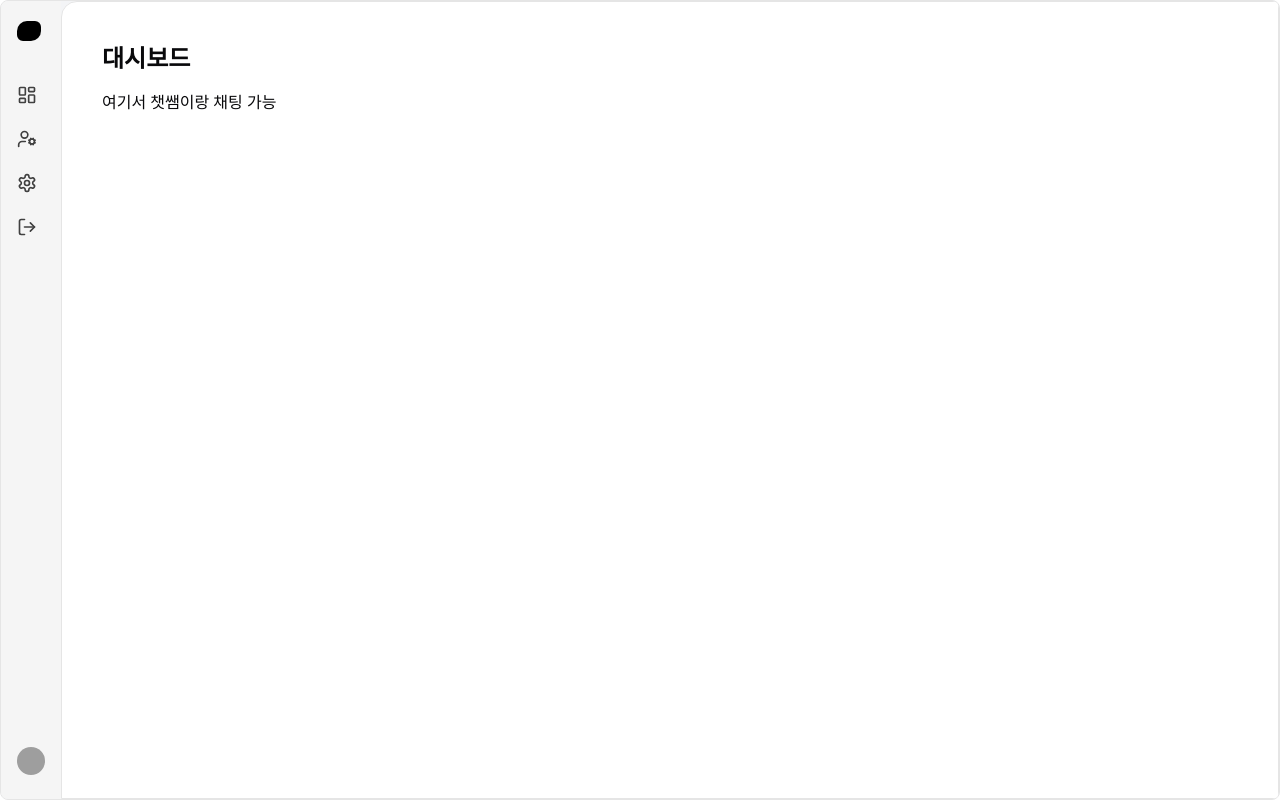
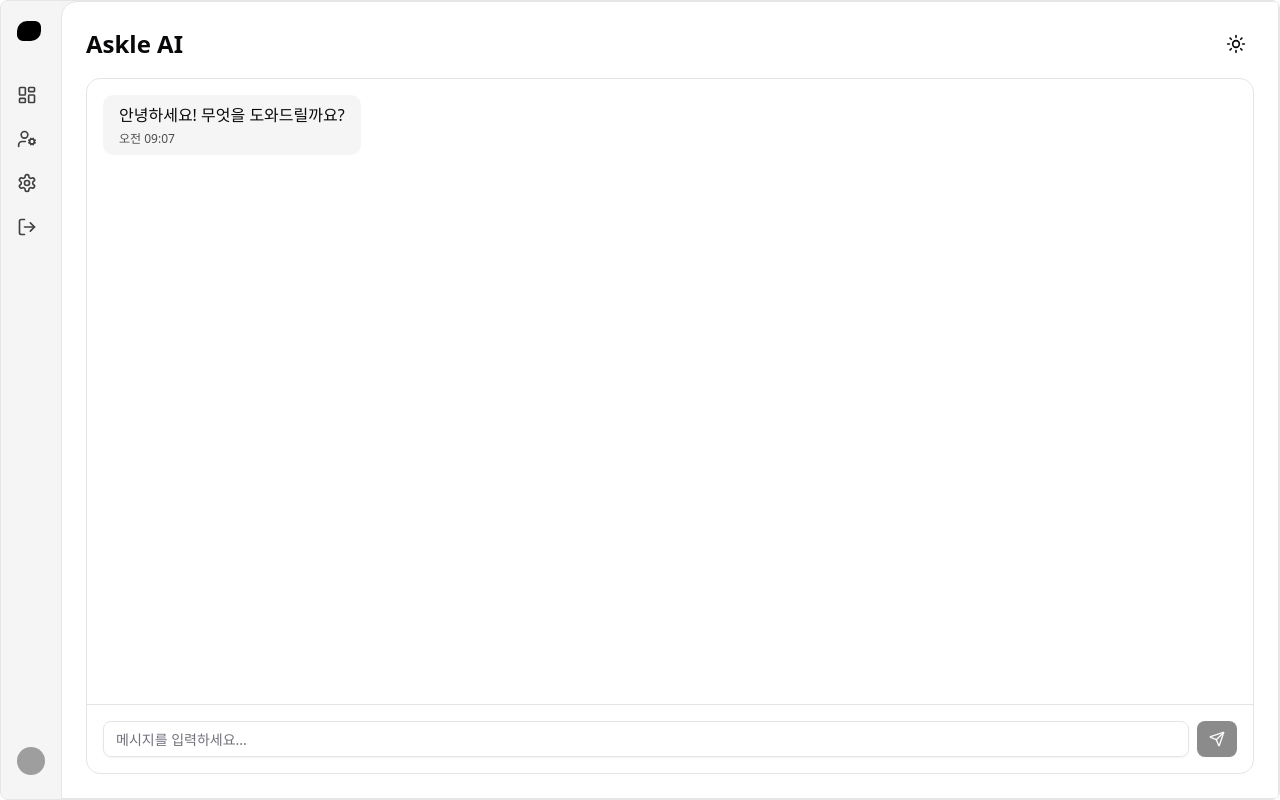
Before and after one commit to bluetree7878/chatgpt-clone, a Next.js app: page / in a window 1280 px wide. Built offline with nearby package versions, Linux system fonts and the light colour scheme; grey boxes are pictures that could not be loaded.

Commit message:
Feature: 채팅 UI, 메시지 컴포넌트 추가 및 다크 모드 구현

```diff
--- a/src/app/(chat)/page.tsx
+++ b/src/app/(chat)/page.tsx
@@ -1,8 +1,16 @@
+import ChatBox from '@/features/chat/components/ChatBox';
+import { ThemeToggle } from '@/components/ui/theme-toggle';
+
 export default function ChatPage() {
 	return (
-		<div className='flex flex-col p-2 md:p-10 rounded-tl-2xl border border-neutral-200 dark:border-neutral-700 bg-white dark:bg-neutral-900 flex-1 w-full h-full'>
-			<h1 className='text-2xl font-bold mb-4'>대시보드</h1>
-			<p>여기서 챗쌤이랑 채팅 가능</p>
+		<div className='flex flex-col p-2 md:p-6 rounded-tl-2xl border border-neutral-200 dark:border-neutral-700 bg-white dark:bg-neutral-900 flex-1 w-full h-full'>
+			<div className='flex items-center justify-between mb-4'>
+				<h1 className='text-2xl font-bold'>Askle AI</h1>
+				<ThemeToggle />
+			</div>
+			<div className='flex-1 border border-neutral-200 dark:border-neutral-800 rounded-xl overflow-hidden'>
+				<ChatBox />
+			</div>
 		</div>
 	);
 }
--- a/src/app/layout.tsx
+++ b/src/app/layout.tsx
@@ -2,6 +2,7 @@
 import { Geist, Geist_Mono } from 'next/font/google';
 import './globals.css';
 import { Toaster } from 'react-hot-toast';
+import { ThemeProvider } from '@/lib/theme';
 
 const geistSans = Geist({
 	variable: '--font-geist-sans',
@@ -25,12 +26,14 @@
 	children: React.ReactNode;
 }>) {
 	return (
-		<html lang='en'>
+		<html lang='en' suppressHydrationWarning>
 			<body
 				className={`${geistSans.variable} ${geistMono.variable} antialiased`}
 			>
-				<Toaster />
-				{children}
+				<ThemeProvider defaultTheme='system' storageKey='askle-theme'>
+					<Toaster />
+					{children}
+				</ThemeProvider>
 			</body>
 		</html>
 	);
--- /dev/null
+++ b/src/components/ui/theme-toggle.tsx
@@ -0,0 +1,23 @@
+'use client';
+
+import { useTheme } from '@/lib/theme';
+import { Moon, Sun } from 'lucide-react';
+
+export function ThemeToggle() {
+	const { theme, setTheme } = useTheme();
+
+	return (
+		<button
+			type='button'
+			onClick={() => setTheme(theme === 'light' ? 'dark' : 'light')}
+			className='rounded-full p-2 hover:bg-neutral-100 dark:hover:bg-neutral-800 transition-colors'
+			aria-label='테마 전환'
+		>
+			{theme === 'light' ? (
+				<Moon className='h-5 w-5' />
+			) : (
+				<Sun className='h-5 w-5' />
+			)}
+		</button>
+	);
+}
--- a/src/features/auth/components/LoginForm.tsx
+++ b/src/features/auth/components/LoginForm.tsx
@@ -4,7 +4,7 @@
 import { useFormValidate } from '@/features/auth/hooks/useFormValidate';
 import { LoginSchema } from '@/features/auth/schemas/auth';
 import { login } from '@/features/auth/services/login';
-import type { LoginFormError } from '@/features/auth/types/form';
+import type { LoginFormError } from '@/features/auth/type';
 import { useActionState, useEffect } from 'react';
 import toast from 'react-hot-toast';
 import FormCard from './FormCard';
--- a/src/features/auth/components/SignUpForm.tsx
+++ b/src/features/auth/components/SignUpForm.tsx
@@ -4,7 +4,7 @@
 import { useFormValidate } from '@features/auth/hooks/useFormValidate';
 import { SignUpSchema } from '@features/auth/schemas/auth';
 import { signUp } from '@features/auth/services/signup';
-import type { SignUpFormError } from '@features/auth/types/form';
+import type { SignUpFormError } from '@features/auth/type';
 import { useActionState, useEffect } from 'react';
 import toast from 'react-hot-toast';
 import FormCard from './FormCard';
--- /dev/null
+++ b/src/features/chat/components/ChatBox.tsx
@@ -0,0 +1,92 @@
+'use client';
+
+import { Button } from '@/components/ui/button';
+import { Input } from '@/components/ui/input';
+import { Send } from 'lucide-react';
+import { useState } from 'react';
+import ChatMessage from './ChatMessage';
+import type { Message } from '@/features/chat/types';
+
+export default function ChatBox() {
+	const [input, setInput] = useState('');
+	const [messages, setMessages] = useState<Message[]>([
+		{
+			id: '1',
+			content: '안녕하세요! 무엇을 도와드릴까요?',
+			role: 'assistant',
+			createdAt: new Date(),
+		},
+	]);
+	const [isLoading, setIsLoading] = useState(false);
+
+	const handleSubmit = async (e: React.FormEvent) => {
+		e.preventDefault();
+
+		if (!input.trim() || isLoading) return;
+
+		// 사용자 메시지 추가
+		const userMessage: Message = {
+			id: Date.now().toString(),
+			content: input,
+			role: 'user',
+			createdAt: new Date(),
+		};
+
+		setMessages((prev) => [...prev, userMessage]);
+		setInput('');
+		setIsLoading(true);
+
+		try {
+			/**
+			 * @todo AI 응답을 위한 코드 추가 예정 (일단 더미 데이터 사용)
+			 */
+			setTimeout(() => {
+				const assistantMessage: Message = {
+					id: (Date.now() + 1).toString(),
+					content: `"${input}"에 대한 답변입니다. 더 자세한 정보가 필요하시면 말씀해주세요.`,
+					role: 'assistant',
+					createdAt: new Date(),
+				};
+
+				setMessages((prev) => [...prev, assistantMessage]);
+				setIsLoading(false);
+			}, 1000);
+		} catch (error) {
+			console.error('Error:', error);
+			setIsLoading(false);
+		}
+	};
+
+	return (
+		<div className='flex flex-col h-full'>
+			{/* 채팅 메시지 영역 */}
+			<div className='flex-1 overflow-y-auto p-4 space-y-4'>
+				{messages.map((message) => (
+					<ChatMessage key={message.id} message={message} />
+				))}
+				{isLoading && (
+					<div className='text-center text-sm'>AI가 응답을 생성하는 중...</div>
+				)}
+			</div>
+
+			{/* 입력 영역 */}
+			<form
+				onSubmit={handleSubmit}
+				className='border-t p-4 dark:border-neutral-800'
+			>
+				<div className='flex gap-2'>
+					<Input
+						value={input}
+						onChange={(e) => setInput(e.target.value)}
+						placeholder='메시지를 입력하세요...'
+						className='flex-1'
+						disabled={isLoading}
+					/>
+					<Button type='submit' disabled={isLoading || !input.trim()}>
+						<Send className='h-4 w-4' />
+					</Button>
+				</div>
+			</form>
+		</div>
+	);
+}
--- /dev/null
+++ b/src/features/chat/components/ChatMessage.tsx
@@ -0,0 +1,29 @@
+import { cn } from '@/lib/utils';
+import type { Message } from '@/features/chat/types';
+import { formatTime } from '@/utils/formatTime';
+
+interface ChatMessageProps {
+	message: Message;
+}
+
+export default function ChatMessage({ message }: ChatMessageProps) {
+	const isUser = message.role === 'user';
+
+	return (
+		<div className={cn('flex', isUser ? 'justify-end' : 'justify-start')}>
+			<div
+				className={cn(
+					'max-w-[80%] rounded-lg px-4 py-2',
+					isUser
+						? 'bg-blue-600 text-white'
+						: 'bg-neutral-100 dark:bg-neutral-800 dark:text-white',
+				)}
+			>
+				<p>{message.content}</p>
+				<div className='text-xs opacity-70 mt-1'>
+					{formatTime(message.createdAt)}
+				</div>
+			</div>
+		</div>
+	);
+}
--- /dev/null
+++ b/src/features/chat/types.d.ts
@@ -0,0 +1,6 @@
+export interface Message {
+	id: string;
+	content: string;
+	role: 'user' | 'assistant';
+	createdAt: Date;
+}
--- /dev/null
+++ b/src/lib/theme.tsx
@@ -0,0 +1,83 @@
+'use client';
+
+import { createContext, useContext, useEffect, useState } from 'react';
+
+type Theme = 'dark' | 'light' | 'system';
+
+interface ThemeProviderProps {
+	children: React.ReactNode;
+	defaultTheme?: Theme;
+	storageKey?: string;
+}
+
+interface ThemeProviderState {
+	theme: Theme;
+	setTheme: (theme: Theme) => void;
+}
+
+const initialState: ThemeProviderState = {
+	theme: 'system',
+	setTheme: () => null,
+};
+
+const ThemeProviderContext = createContext<ThemeProviderState>(initialState);
+
+export function ThemeProvider({
+	children,
+	defaultTheme = 'system',
+	storageKey = 'askle-theme',
+	...props
+}: ThemeProviderProps) {
+	const [theme, setTheme] = useState<Theme>(defaultTheme);
+
+	useEffect(() => {
+		const savedTheme = localStorage.getItem(storageKey) as Theme | null;
+
+		if (savedTheme) {
+			setTheme(savedTheme);
+		} else if (defaultTheme === 'system') {
+			setTheme('system');
+		}
+	}, [defaultTheme, storageKey]);
+
+	useEffect(() => {
+		const root = window.document.documentElement;
+
+		root.classList.remove('light', 'dark');
+
+		if (theme === 'system') {
+			const systemTheme = window.matchMedia('(prefers-color-scheme: dark)')
+				.matches
+				? 'dark'
+				: 'light';
+
+			root.classList.add(systemTheme);
+			return;
+		}
+
+		root.classList.add(theme);
+	}, [theme]);
+
+	const value = {
+		theme,
+		setTheme: (theme: Theme) => {
+			localStorage.setItem(storageKey, theme);
+			setTheme(theme);
+		},
+	};
+
+	return (
+		<ThemeProviderContext.Provider {...props} value={value}>
+			{children}
+		</ThemeProviderContext.Provider>
+	);
+}
+
+export const useTheme = () => {
+	const context = useContext(ThemeProviderContext);
+
+	if (context === undefined)
+		throw new Error('useTheme must be used within a ThemeProvider');
+
+	return context;
+};
--- /dev/null
+++ b/src/utils/formatTime.ts
@@ -0,0 +1,6 @@
+export const formatTime = (date: Date) => {
+	return new Intl.DateTimeFormat('ko-KR', {
+		hour: '2-digit',
+		minute: '2-digit',
+	}).format(date);
+};
```
Also changed, not shown: src/features/auth/type.d.ts (renamed from src/features/auth/types/form.d.ts).
